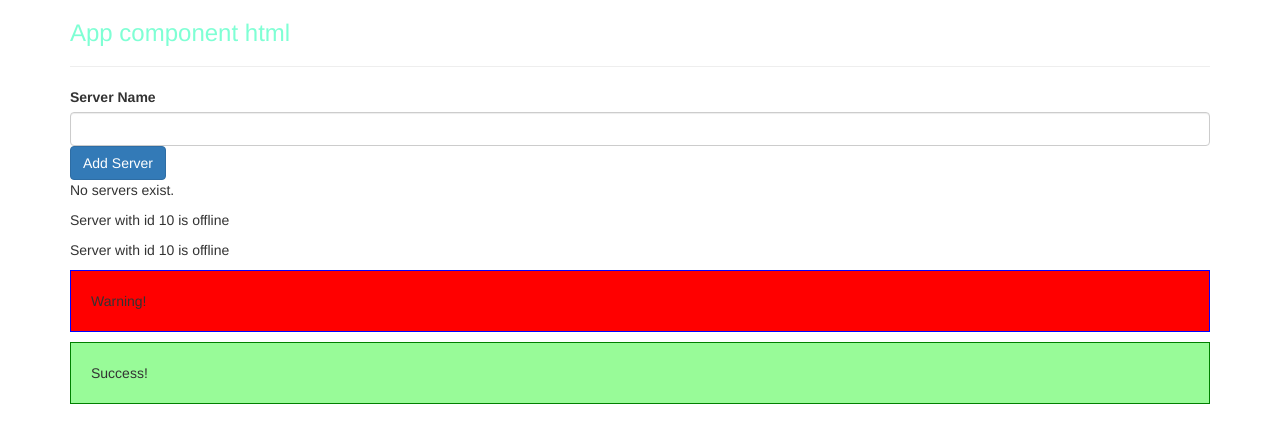
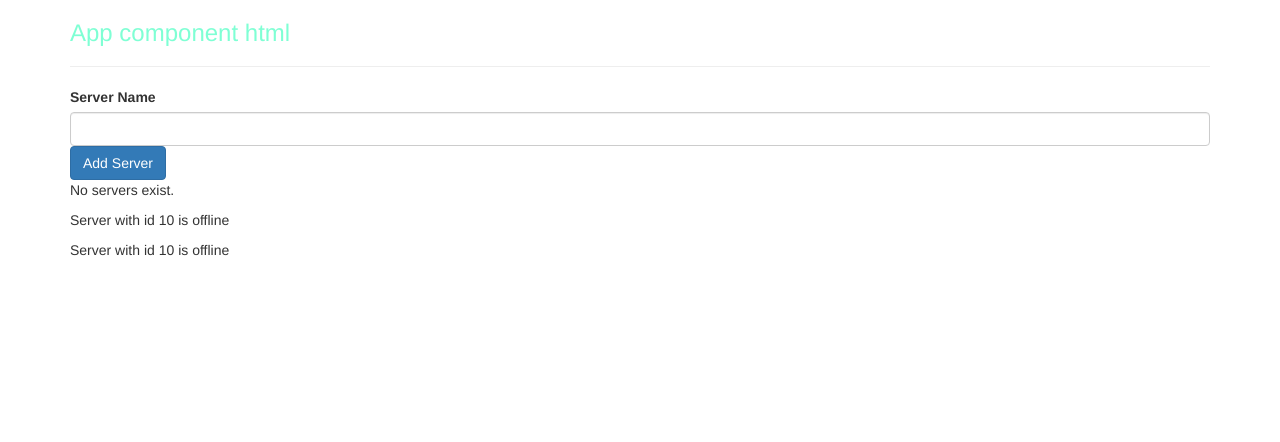
Before and after one commit to richardcalf/angular-the-complete-guide, an Angular app in the folder my-first-app/: page / in a window 1280 px wide. Shown: the top 442 px of the page. Built offline with nearby package versions, Linux system fonts and the light colour scheme.

Commit message:
assignment 1 : databinding

```diff
--- a/my-first-app/src/app/app.component.html
+++ b/my-first-app/src/app/app.component.html
@@ -4,8 +4,6 @@
       <h3>App component html</h3>
       <hr />
       <app-servers></app-servers>
-      <app-warning></app-warning>
-      <app-successalert></app-successalert>
     </div>
   </div>
 </div>
```
Also changed, not shown: 1 other file (tests, documents, lock files or other folders).
